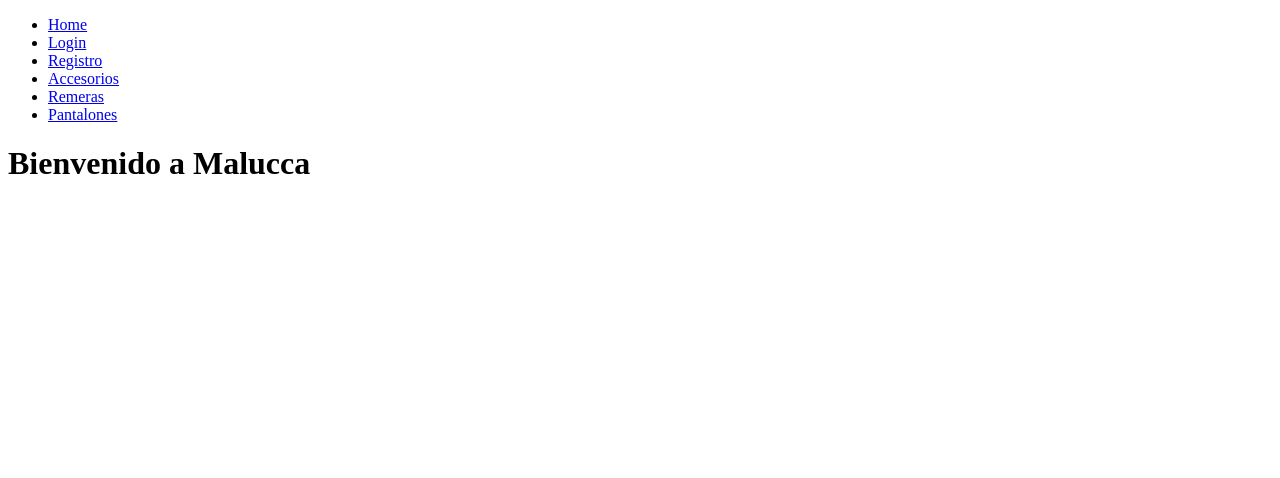
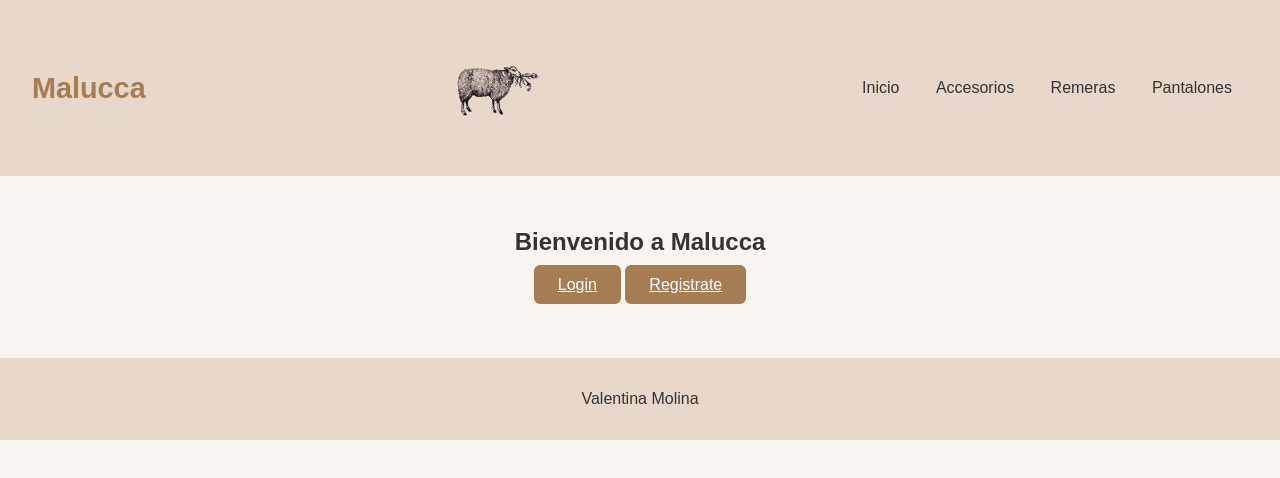
Before and after one commit to valemolina6/My-ecommerce, a plain HTML site: page Index.html in a window 1280 px wide. Drawn offline with Linux system fonts and the light colour scheme.

Commit message:
actualización

```diff
--- a/Index.html
+++ b/Index.html
@@ -3,23 +3,32 @@
     <head>
         <meta charset="utf-8">
         <meta http-equiv="X-UA-Compatible" content="IE=edge">
-        <title>Malucca</title>
+        <title>Malucca | Inicio</title>
         <meta name="description" content="">
         <meta name="viewport" content="width=device-width, initial-scale=1">
-        <link rel="stylesheet" href="">
+        <link rel="stylesheet" href="css/styles.css">
     </head>
     <body>
+        <header>
+        <h1>Malucca</h1>
+        <img src="../img/logo_malucca.png" alt="Logo de Malucca" class="logo">
         <nav>
-            <ul>
-                <li><a href="index.html">Home</a></li>
-                <li><a href="pages/login.html">Login</a></li>
-                <li><a href="pages/registro.html">Registro</a></li>
-                <li><a href="pages/accesorios.html">Accesorios</a></li>
-                <li><a href="pages/remeras.html">Remeras</a></li>
-                <li><a href="pages/pantalones.html">Pantalones</a></li>
-            </ul>
+                <a href="index.html">Inicio</a>
+                <a href="pages/accesorios.html">Accesorios</a>
+                <a href="pages/remeras.html">Remeras</a>
+                <a href="pages/pantalones.html">Pantalones</a>
         </nav>
-        <h1>Bienvenido a Malucca</h1>
-        <script src="" async defer></script>
+        </header>
+
+        <section>
+        <h2>Bienvenido a Malucca</h2>
+        <a href="pages/login.html" class="btn">Login</a>
+        <a href="pages/registro.html" class="btn">Registrate</a>
+        </section>
+
+        <footer>
+            <p>Valentina Molina</p>
+        </footer>
+
     </body>
 </html>
--- a/css/styles.css
+++ b/css/styles.css
@@ -0,0 +1,108 @@
+
+:root {
+  --color-fondo: #f9f5f0;
+  --color-secundario: #e7d8c9;
+  --color-acento: #a67c52;
+  --color-texto: #333;
+  --color-blanco: #fff;
+  --fuente-principal: 'Poppins', sans-serif;
+}
+
+.logo {
+  width: 100px;
+  display: block;
+  margin: 40px auto;
+}
+
+
+body {
+  font-family: var(--fuente-principal);
+  background-color: var(--color-fondo);
+  color: var(--color-texto);
+  margin: 0;
+  padding: 0;
+}
+
+header {
+  background-color: var(--color-secundario);
+  padding: 1rem 2rem;
+  display: flex;
+  justify-content: space-between;
+  align-items: center;
+}
+
+header h1 {
+  color: var(--color-acento);
+  font-size: 1.8rem;
+  margin: 0;
+}
+
+nav a {
+  color: var(--color-texto);
+  text-decoration: none;
+  margin: 0 1rem;
+  font-weight: 500;
+  transition: 0.3s;
+}
+
+nav a:hover {
+  color: var(--color-acento);
+}
+
+button, .btn {
+  background-color: var(--color-acento);
+  color: var(--color-blanco);
+  border: none;
+  padding: 0.7rem 1.5rem;
+  border-radius: 6px;
+  cursor: pointer;
+  transition: 0.3s;
+}
+
+button:hover, .btn:hover {
+  background-color: #8b6843;
+}
+
+section {
+  padding: 2rem;
+  text-align: center;
+}
+
+footer {
+  background-color: var(--color-secundario);
+  text-align: center;
+  padding: 1rem;
+  color: var(--color-texto);
+  margin-top: 2rem;
+}
+
+body.accesorios section {
+  background-color: var(--blanco);
+}
+
+.productos {
+  display: flex;
+  justify-content: center;
+  flex-wrap: wrap;
+  gap: 20px;
+  margin-top: 30px;
+}
+
+.card {
+  background-color: var(--beige-medio);
+  padding: 15px;
+  border-radius: 10px;
+  width: 200px;
+  text-align: center;
+  box-shadow: 0 2px 5px rgba(0,0,0,0.1);
+  transition: transform 0.3s ease;
+}
+
+.card:hover {
+  transform: scale(1.05);
+}
+
+.card img {
+  width: 100%;
+  border-radius: 10px;
+}
```
Also changed, not shown: pages/accesorios.html (+27 -4 lines), pages/login.html (+8 -2 lines), pages/pantalones.html (+6 -1 lines), pages/remeras.html (+6 -1 lines), img/logo_malucca.png (added), img/products/arosperla.jpg (added).
